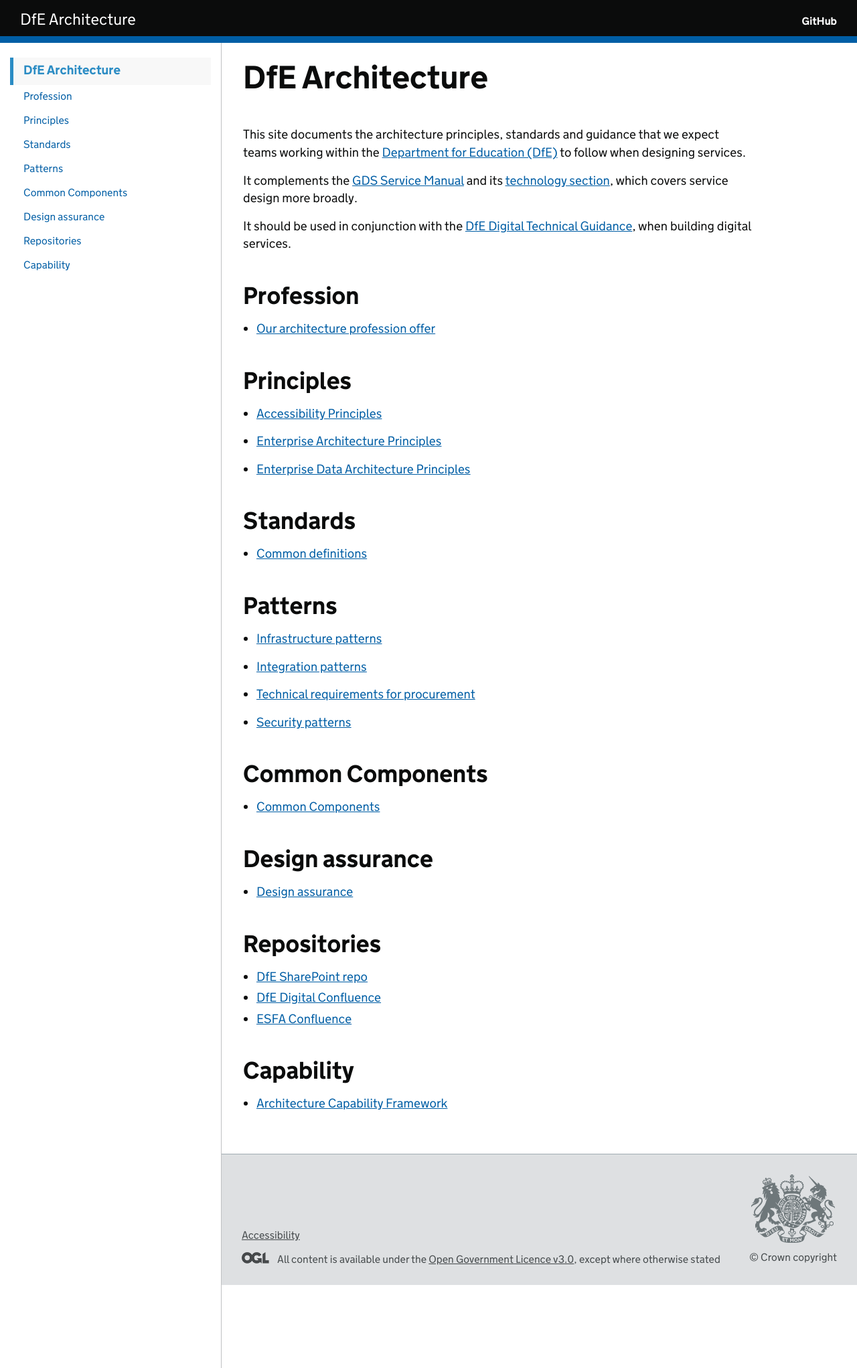
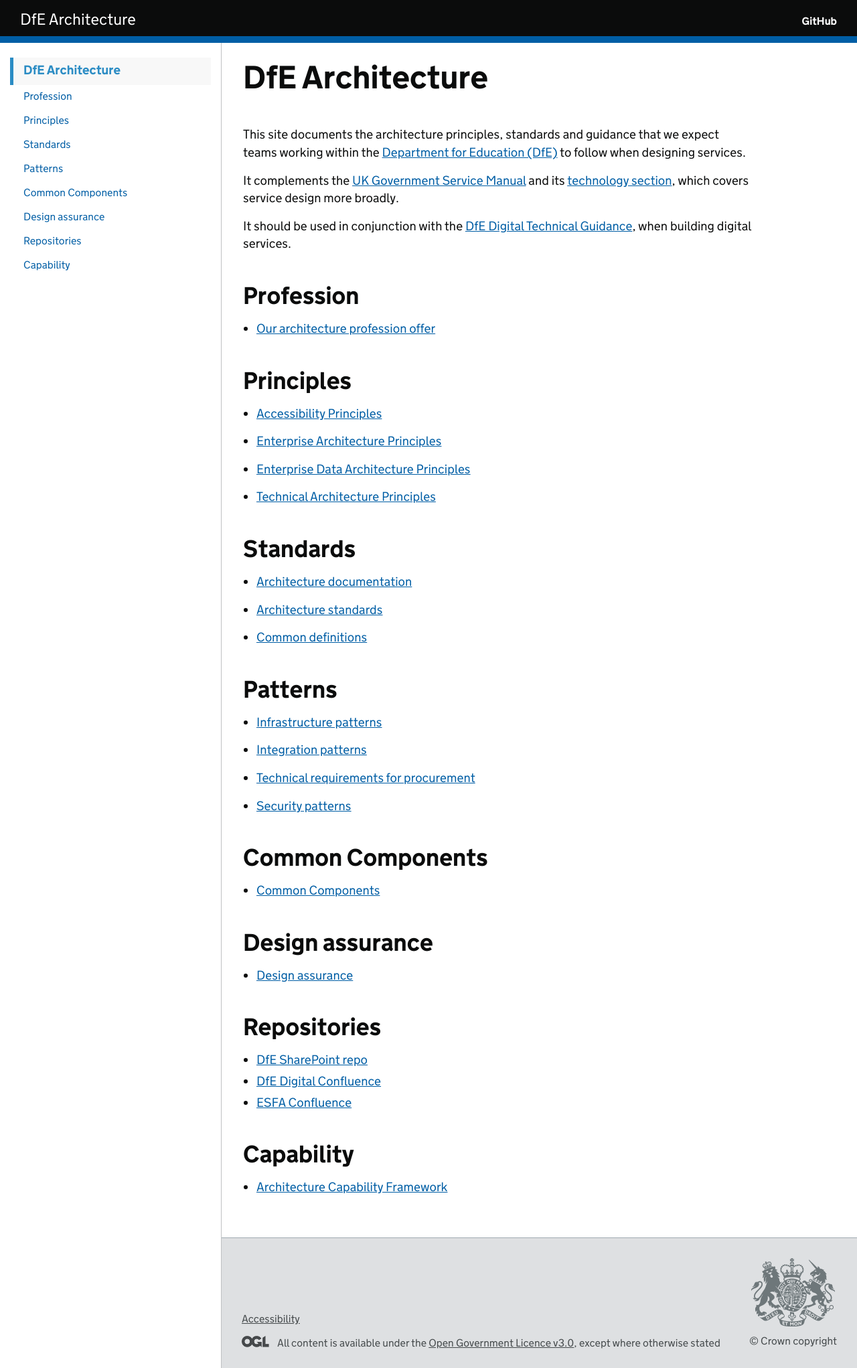
Before and after one commit to DFE-Digital/architecture, a Jekyll site: the page built from index.md, in a window 1280 px wide. Shown: the whole page at 67% size. Built offline with Jekyll 4.4.1, drawn with Linux system fonts in a browser that asks for light colours; our own code applies the rules of GitHub Pages for plain Markdown files.

Commit message:
Standards first draft
Basic intro, links to relevant standards, etc

```diff
--- a/index.md
+++ b/index.md
@@ -3,7 +3,7 @@ This site documents the architecture principles, standards and guidance that we
 within the [Department for Education (DfE)](https://www.gov.uk/government/organisations/department-for-education)
 to follow when designing services.
 
-It complements the [GDS Service Manual](https://www.gov.uk/service-manual) and its
+It complements the [UK Government Service Manual](https://www.gov.uk/service-manual) and its
 [technology section](https://www.gov.uk/service-manual/technology),
 which covers service design more broadly.
 
@@ -23,6 +23,7 @@ when building digital services.
 {% for principle in principle_groups %}
 - [{{ principle.title }}]({{ principle.url | relative_url }})
 {% endfor %}
+- [Technical Architecture Principles](https://technical-guidance.education.gov.uk/principles/architecture/#technical-architecture-principles)
 
 ## Standards
 
```
Also changed, not shown: standards/architecture-documentation.md (added, +12 -0 lines), standards/architecture-standards.md (added, +23 -0 lines).
